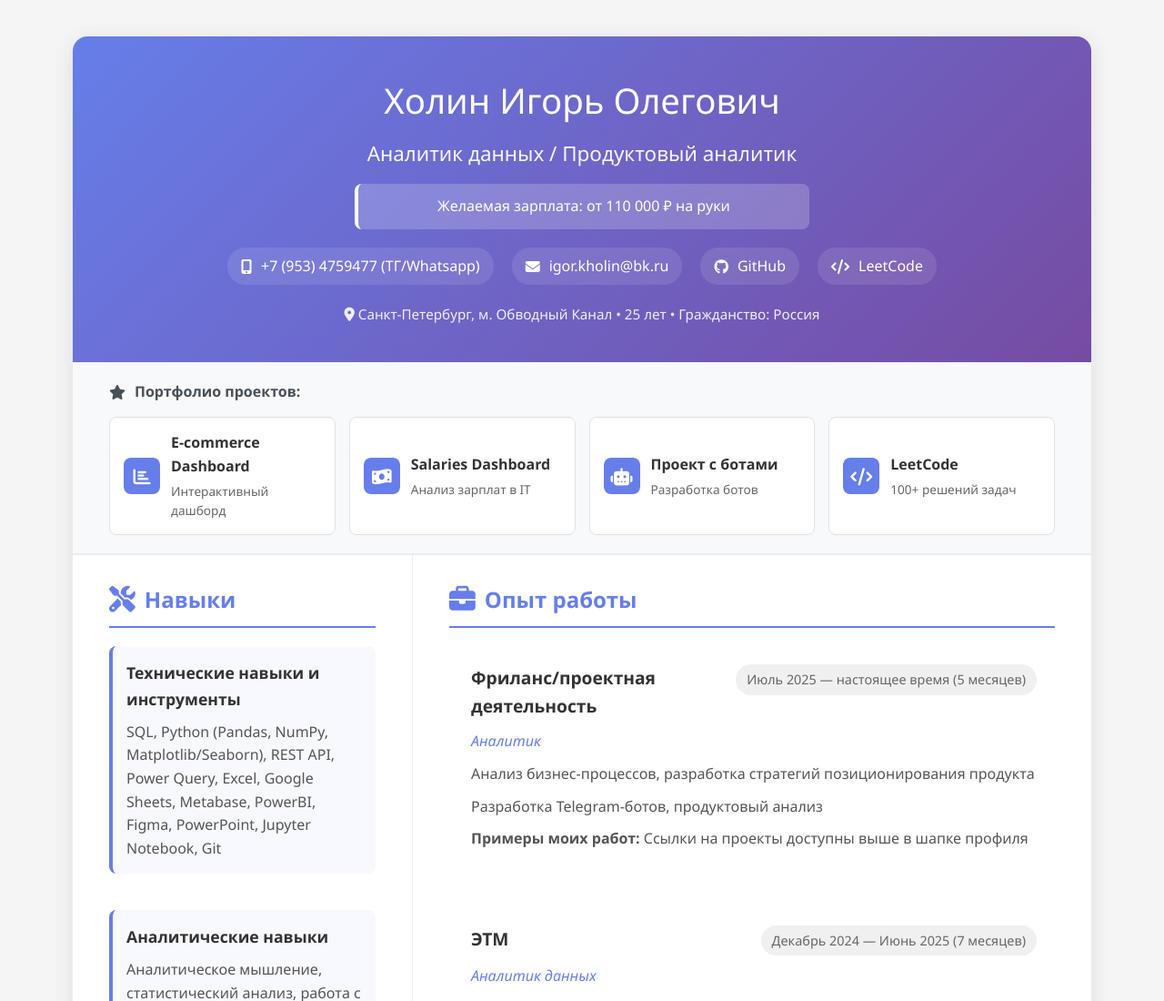
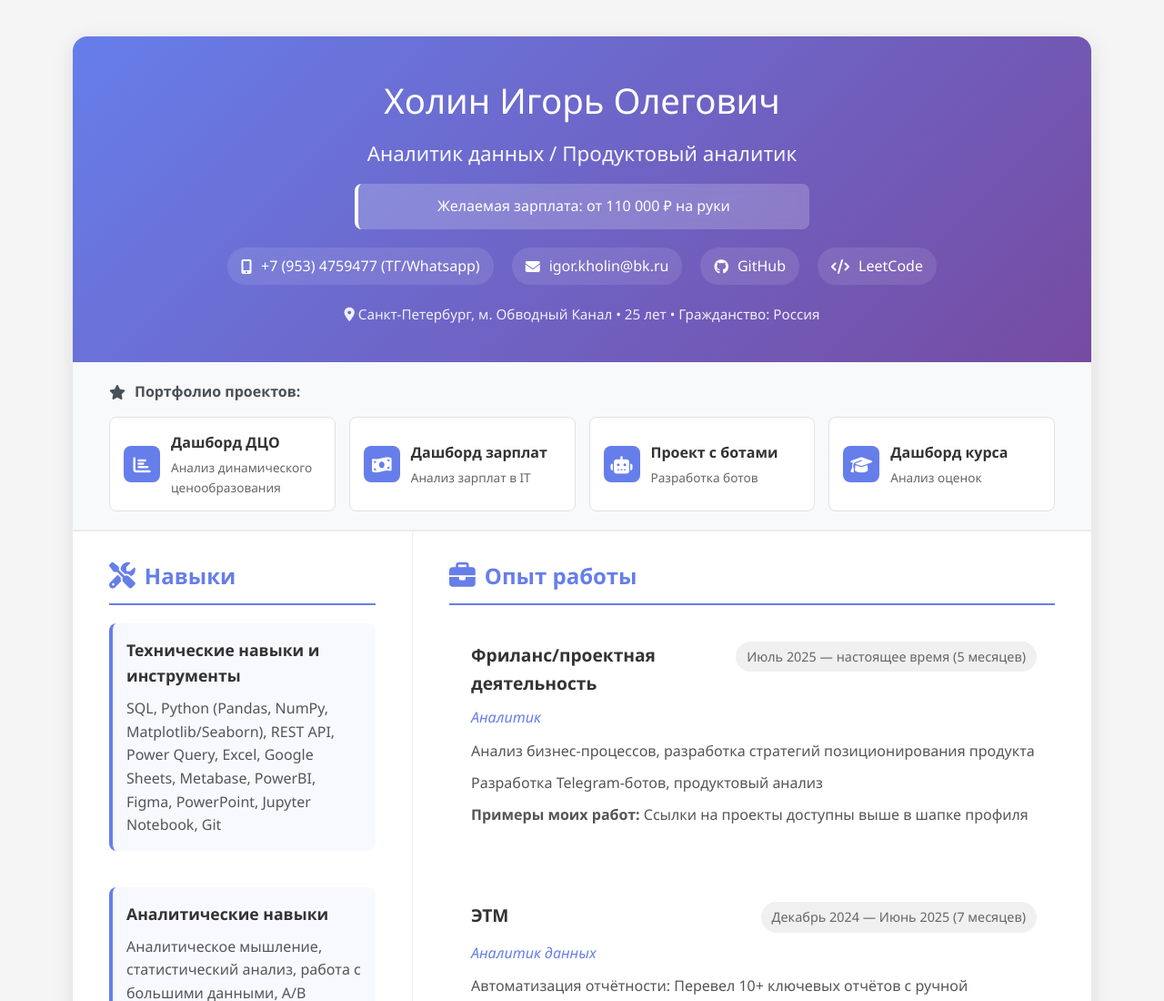
Before and after one commit to IgorKholin/IgorKholin.github.io, a plain HTML site: page index.html in a window 1280 px wide. Shown: the top 1100 px of the page at 91% size. Drawn offline with Linux system fonts and the light colour scheme.

Commit message:
Update index.html

```diff
--- a/index.html
+++ b/index.html
@@ -891,8 +891,8 @@
                 <i class="fas fa-chart-bar"></i>
             </div>
             <div class="project-info">
-                <div class="project-name">E-commerce Dashboard</div>
-                <div class="project-desc">Интерактивный дашборд</div>
+                <div class="project-name">Дашборд ДЦО</div>
+                <div class="project-desc">Анализ динамического ценообразования</div>
             </div>
         </a>
 
@@ -901,7 +901,7 @@
                 <i class="fas fa-money-bill-wave"></i>
             </div>
             <div class="project-info">
-                <div class="project-name">Salaries Dashboard</div>
+                <div class="project-name">Дашборд зарплат</div>
                 <div class="project-desc">Анализ зарплат в IT</div>
             </div>
         </a>
@@ -916,13 +916,13 @@
             </div>
         </a>
 
-        <a href="https://leetcode.com/u/igorkholin/" class="project-card" target="_blank">
+        <a href="https://igorkholin.github.io/dashboard-estimates/" class="project-card" target="_blank">
             <div class="project-icon">
-                <i class="fas fa-code"></i>
+                <i class="fas fa-graduation-cap"></i>
             </div>
             <div class="project-info">
-                <div class="project-name">LeetCode</div>
-                <div class="project-desc">100+ решений задач</div>
+                <div class="project-name">Дашборд курса</div>
+                <div class="project-desc">Анализ оценок</div>
             </div>
         </a>
     </div>
```
